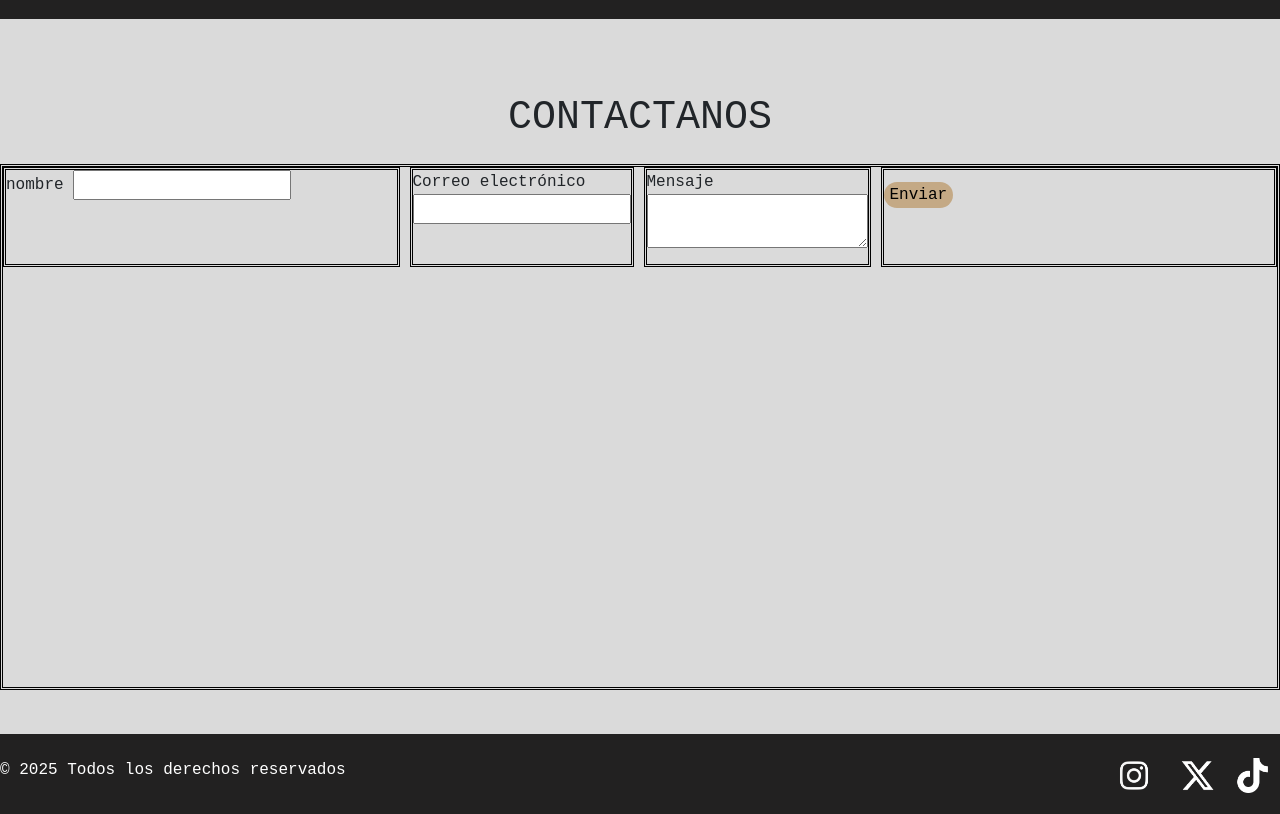
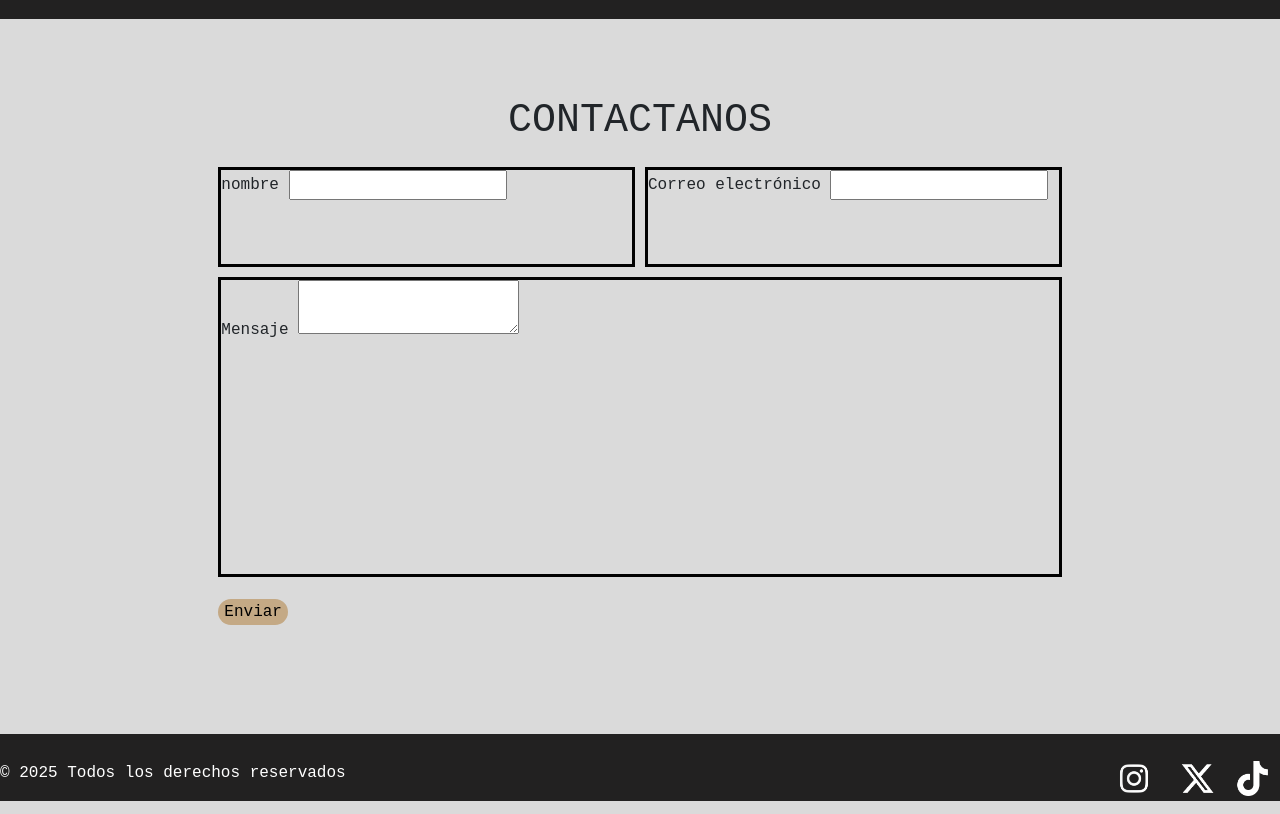
Before and after one commit to marisolm/photoshoot, a plain HTML site: page pages/contacto.html in a window 1280 px wide. Shown: the part 51-865 px from the top of the page. Drawn offline with nearby package versions, Linux system fonts and the light colour scheme; a web font is replaced by a local one.

Commit message:
ajustes visuales en grids en seccion de contacto

```diff
--- a/css/style.css
+++ b/css/style.css
@@ -68,39 +68,44 @@ section img {
     /* auxiliar */
 .borde {
     border-color: black;
-    border-style: double;
+    border-style: solid;
 }
 
 .grid-contact {
     display: grid;
-    grid-template-columns: 2fr 1fr 1fr 2fr;
+    grid-template-columns: 1fr 2fr 2fr 1fr;
     grid-template-rows: 100px 300px 100px ;
     gap: 10px;
 }
 
 .grid-contact-item {
     align-items: center;
-     justify-content: space-between;
+    justify-content: space-between;
 }
 
-.item1 {
-    grid-column: 1 / 3;
+.grid-contact .item1 {
+    grid-column: 2 / 3;
 }
 
-.item2 {
-    grid-row: 2 / 4;
+.grid-contact .item2 {
+    grid-column: 3 / 3;
 }
 
-.item3 {
-    grid-area: 1 / 3 / 3 / 5;
+.grid-contact .item3 {
+     grid-column: 2 / 4;
+}
+
+.grid-contact .item4 {
+     grid-column: 2 / 4;
+     justify-content: center;
 }
 
 /************* footer *************/
 footer {
     background: rgb(34, 33, 33);
     color: rgb(255, 255, 255);
-    height: 80px;
-    padding-top: 10px;
+    height: 5%;
+    padding-top: 1%;
     width: 100%;
 }
 
--- a/pages/contacto.html
+++ b/pages/contacto.html
@@ -28,20 +28,20 @@
         </header>
         <section class="main-section">
             <p class="centered">CONTACTANOS</p>
-            <div class="grid-contact borde">
-                <div class="grid-contact-item borde">
+            <div class="grid-contact ">
+                <div class="grid-contact-item item1 borde">
                     <label>nombre</label>
                     <input type="text">
                 </div>
-                <div class="grid-contact-item borde">
+                <div class="grid-contact-item item2 borde">
                     <label>Correo electrónico</label>
                     <input type="text">
                 </div>
-                <div class="grid-contact-item borde">
+                <div class="grid-contact-item item3 borde">
                     <label>Mensaje</label>
                     <textarea type="text"></textarea>
                 </div>
-                <div class="grid-contact-item borde">
+                <div class="grid-contact-item item4 ">
                     <button class="header-right" type="submit">Enviar</button>
                 </div>
             </div>
```
